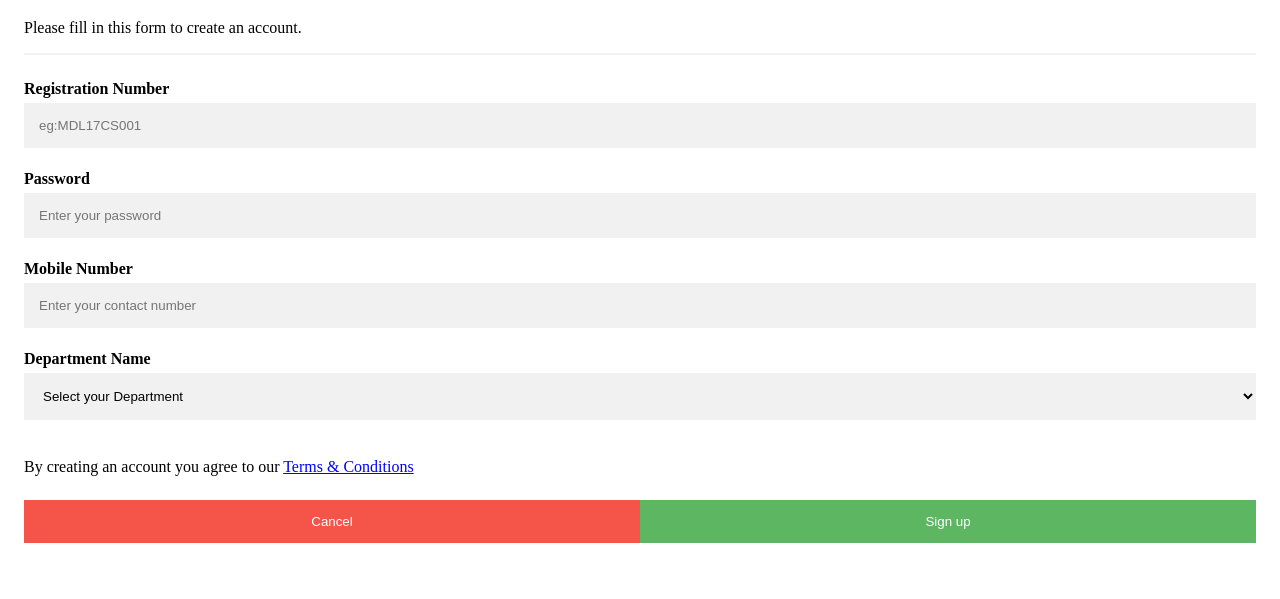
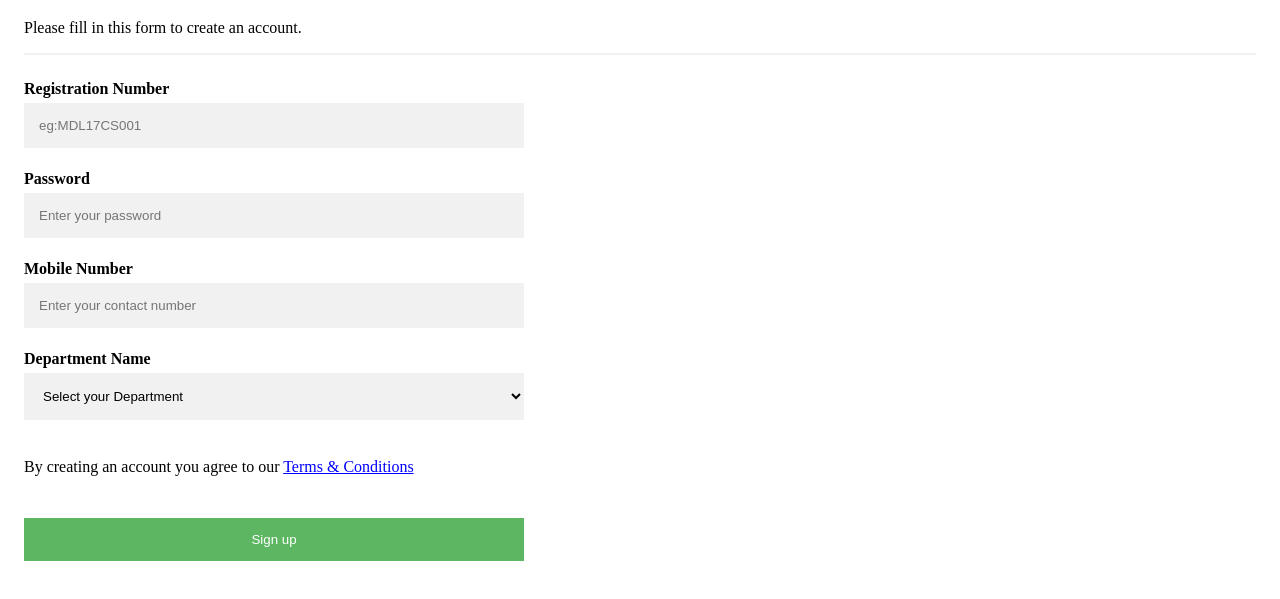
Before and after one commit to peeky1811/bookXchange, a plain HTML site: page frontend/signup.html in a window 1280 px wide. Shown: the part 85-684 px from the top of the page. Drawn offline with Linux system fonts and the light colour scheme.

Commit message:
signup backend completed!

```diff
--- a/backend/package.json
+++ b/backend/package.json
@@ -10,6 +10,7 @@
   "author": "",
   "license": "ISC",
   "dependencies": {
+    "cors": "^2.8.5",
     "express": "^4.17.1",
     "mysql": "^2.17.1"
   }
--- a/frontend/script.js
+++ b/frontend/script.js
@@ -6,9 +6,31 @@
     }
 
 }*/
-function myFunction(){
-    var username=document.getElementById("username").value;
-    var password=document.getElementById("password").value;
-    var phone=document.getElementById("phone").value;
-    var dept=document.getElementById("dept").value;
+function myFunction() {
+    var username = document.getElementById("username").value;
+    var password = document.getElementById("password").value;
+    var phone = document.getElementById("phone").value;
+    var dept = document.getElementById("dept").value;
+    console.log(username);
+    // fetch('localhost:3000/register', {
+    //     method: 'POST',
+    //     body: {
+    //         "username":username,
+    //         "password": password,
+    //         "phone":phone,
+    //         "dept":dept
+    //     },
+    //     headers:{
+    //         content-type:"application/json"
+    //     }
+    // }).then(res => console.log(res.json()));
+
+    var xhr = new XMLHttpRequest();
+    xhr.onreadystatechange = function() {
+        if (this.readyState == 4 && this.status == 200) {
+            console.log(xhr.responseText);
+        }
+    };
+    xhr.open("GET", `http://localhost:3000/reg?username=${username}&password=${password}&phone=${phone}&dept=${dept}`, true);
+    xhr.send();
 }
--- a/frontend/signup.html
+++ b/frontend/signup.html
@@ -6,7 +6,7 @@
 
             /*full width input fields*/
             input[type=text], input[type=password], input[type=tel], .dept{
-                width: 100%;
+                width: 500px;
                 padding: 15px;
                 margin: 5px 0px 22px 0px; /*top right bottom left*/
                 display: inline-block;
@@ -32,7 +32,7 @@
                 margin: 8px 0;
                 border: none;
                 cursor: pointer;
-                width: 100%;
+                width: 500px;
                 opacity: 0.9;
             }
 
@@ -41,15 +41,15 @@
             }
 
             /* Extra styles for the cancel button */
-            .cancelbtn {
+           /* .cancelbtn {
                 padding: 14px 20px;
                 background-color: #f44336;
-            }
+            }*/
 
             /* Float cancel and signup buttons and add an equal width */
-            .cancelbtn, .signupbtn {
+            .signupbtn {
                 float: left;
-                width: 50%;
+                width: 500px;
             }
 
             /* Add padding to container elements */
@@ -66,45 +66,46 @@
 
             /* Change styles for cancel button and signup button on extra small screens */
             @media screen and (max-width: 300px) {
-            .cancelbtn, .signupbtn {
-                width: 100%;
+            .signupbtn {
+                width: 500px;
             }
             }
         </style>
     </head>
-    <body><script src="script.js"></script>
-        <form name="myForm"  onsubmit="myFunction()" method="POST">
+    <body>
+        <form name="myForm">
             <div class="container">
                 <h1>Sign up!</h1>
                 <p>Please fill in this form to create an account.</p>
                 <hr>
                 <!--<label for="email"><b>Email</b></label>
                 <input type="text" placeholder="Enter your email address" name="email" required>-->
-                <label for="username"><b>Registration Number</b></label>
-                <input type="text" placeholder="eg:MDL17CS001" id="username" required>
-                <label for="password"><b>Password</b></label>
-                <input type="password" placeholder="Enter your password" id="password" required>
+                <label for="username"><b>Registration Number</b></label><br>
+                <input type="text" placeholder="eg:MDL17CS001" id="username" required><br>
+                <label for="password"><b>Password</b></label><br>
+                <input type="password" placeholder="Enter your password" id="password" required><br>
                 <!--<label for="pwd-repeat"><b>Repeat Password</b></label>
                 <input type="password" placeholder="Re-enter your password" name="pwd-repeat" required>-->
                 <!--<label>
                     <input type="checkbox" name="remember" style="margin-bottom: 15px;" checked>Remember me
                 </label>-->
-                <label for="phone"><b>Mobile Number</b></label>
-                <input type="tel" placeholder="Enter your contact number" id="phone" required>
-                <label for="dept"><b>Department Name</b></label>
-                <select id="dept" class="dept" required>
+                <label for="phone"><b>Mobile Number</b></label><br>
+                <input type="tel" placeholder="Enter your contact number" id="phone" required><br>
+                <label for="dept"><b>Department Name</b></label><br>
+                <select id="dept" class="dept" required><br>
                     <option selected hidden value="">Select your Department</option>
                     <option value="cs">Computer Science & Engineering</option>
                     <option value="ec">Electronics & Communication Engineering</option>
                     <option value="eee">Electronics & Electrical Engineering</option>
                     <option value="ecb">Electronics & Biomedical Engineering</option>
                 </select>
-                <p>By creating an account you agree to our <a href='#' style="color: blue;"> Terms & Conditions</a></p>
+                <p>By creating an account you agree to our <a href='#' style="color: blue;"> Terms & Conditions</a></p><br>
                 <div class="clearfix">
-                    <button type="button" class="cancelbtn">Cancel</button>
-                    <button type="submit" class="signupbtn">Sign up</button>
+                    <!--<button class="cancelbtn">Cancel</button><br>-->
+                    <button class="signupbtn" onclick="myFunction()">Sign up</button><br>
                 </div>
             </div>
         </form>
+        <script src="script.js"></script>
     </body>
 </html>
```
Also changed, not shown: backend/server.js (+11 -0 lines), 2 other files.
